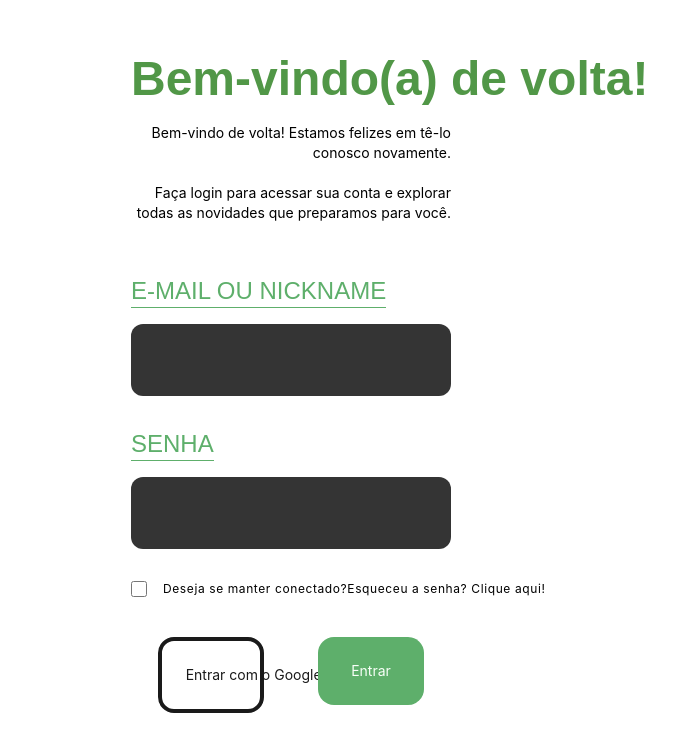
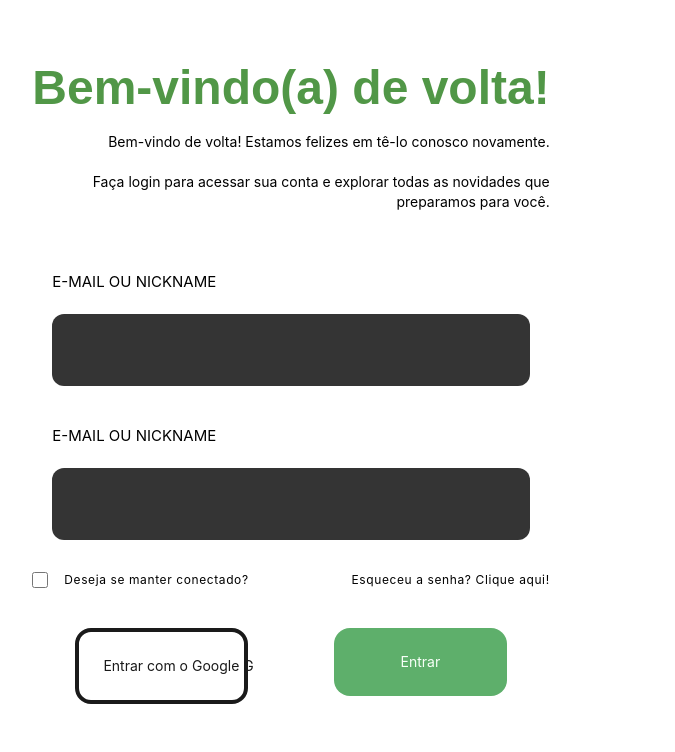
Before and after one commit to nhyira-group5/sistema-vitalis, a React (Vite) app: page / in a window 1280 px wide. Shown: the top 752 px of the page, without its empty margins (349-1024 px from the left). Built offline with nearby package versions, Linux system fonts and the light colour scheme; what webfontloader would draw is missing.

Commit message:
feat: adicionando componente de input7

```diff
--- a/package.json
+++ b/package.json
@@ -11,6 +11,7 @@
   },
   "dependencies": {
     "@radix-ui/react-icons": "^1.3.0",
+    "@radix-ui/react-label": "^2.0.2",
     "@radix-ui/react-tabs": "^1.0.4",
     "localforage": "^1.10.0",
     "match-sorter": "^6.3.4",
--- a/src/components/Button/button.jsx
+++ b/src/components/Button/button.jsx
@@ -1,10 +1,9 @@
 const Button = ({ onClick, style, content }) => {
     return (
-      <>
+
         <button onClick={onClick} className={style}>
           {content}
         </button>
-      </>
     );
   };
 
--- a/src/components/Input/inputLogin.jsx
+++ b/src/components/Input/inputLogin.jsx
@@ -1,11 +1,26 @@
-export function InputLogin(props) {
+import * as Label from "@radix-ui/react-label";
+
+export function InputLogin({ isColumn, style, label, placeholder }) {
   return (
-        <div className="flex flex-col gap-4">
-          <span className="max-w-min font-mavenPro text-2xl border-b text-[#5EAF6B]" {...props} />
+    // <div className={`flex `}>
+    //   <span className="max-w-min font-mavenPro text-2xl border-b text-[#5EAF6B]"/>
+    //   <input
+    //     className="w-full px-3 w-72 py-6 bg-[#111111]/85 rounded-xl flex-1 outline-none text-black100"
+    //     type="text"
+    //   />
+    // </div>
+    <div className="w-full flex flex-col gap-[15px] px-5">
+      <Label.Root
+        className="text-[15px] font-sm leading-[35px] text-black"
+        htmlFor="firstName"
+      >
+        {label}
+      </Label.Root>
       <input
         className="w-full px-3 w-72 py-6 bg-[#111111]/85 rounded-xl flex-1 outline-none text-black100"
         type="text"
+        id="firstName"
       />
     </div>
-    )
+  );
 }
--- a/src/main.jsx
+++ b/src/main.jsx
@@ -4,6 +4,7 @@ import WebFont from 'webfontloader';
 
 import "./index.css"
 import { LoginPage } from './pages/Login/loginPage';
+
 
 
 // import Root from "@routes/Root";
--- a/src/pages/Login/loginPage.jsx
+++ b/src/pages/Login/loginPage.jsx
@@ -1,8 +1,10 @@
 import { InputLogin } from "../../components/Input/inputLogin";
 
 export function LoginPage() {
+  // const [userType, setUserType] = useState(true);
+
   return (
-    <div className="max-w-xs mx-auto h-screen py-8 flex flex-col flex-1 gap-5 justify-center bg-[FF00FF} text-nowrap">
+    <div className="max-w-min mx-auto h-screen py-8 flex flex-col flex-1 gap-5 justify-center bg-[FF00FF} text-nowrap">
       <h1 className="font-mavenPro font-bold text-5xl text-center text-[#519747]">
         Bem-vindo(a) de volta!
       </h1>
@@ -16,8 +18,8 @@ export function LoginPage() {
       </div>
 
       <div className="w-full py-8 flex flex-col gap-8 ">
-        <InputLogin>E-MAIL OU NICKNAME</InputLogin>
-        <InputLogin>SENHA</InputLogin>
+        <InputLogin label={"E-MAIL OU NICKNAME"}></InputLogin>
+        <InputLogin label={"E-MAIL OU NICKNAME"}>SENHA</InputLogin>
 
         <div className="flex justify-between text-xs tracking-wider">
           <div className="flex gap-4 items-center">
```
Also changed, not shown: 1 other file (tests, documents, lock files or other folders). Lines whose indentation alone changed are shown as unchanged.
